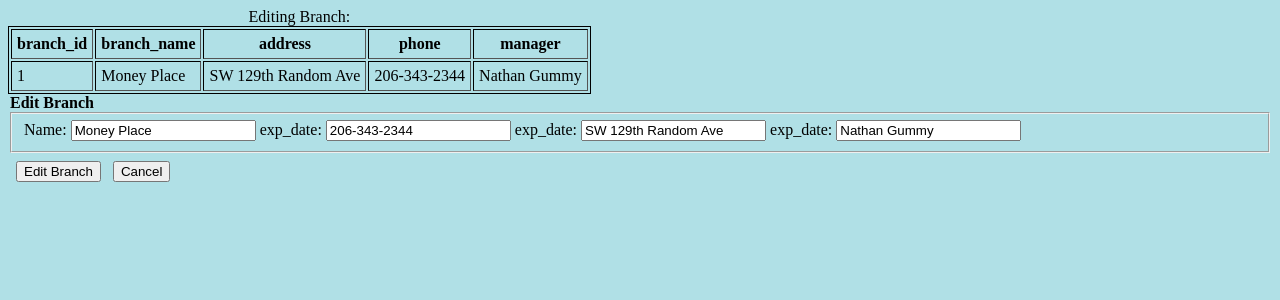
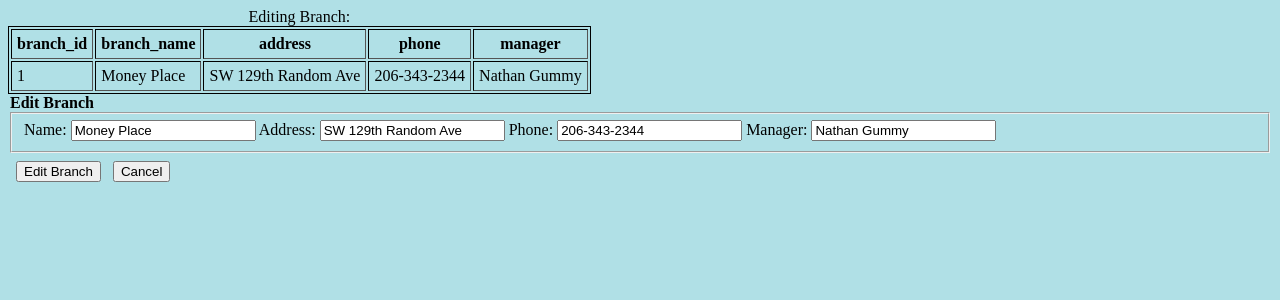
Before and after one commit to arim97/CS340WebApp, a Flask app: page /edit_branch/1 in a window 1280 px wide. Shown: the top 300 px of the page. Run offline with Flask 3, Linux system fonts and the light colour scheme; data comes from the database, SQL or seed files in the repository; data that the repository does not hold is empty; some libraries are stand-ins or nearby versions.

Commit message:
Fix Edit Functionality in Branches Page Fix Cancel Button in Branches Page Add empty table handling to Cards and Branches Page

```diff
--- a/app.py
+++ b/app.py
@@ -38,8 +38,6 @@ def Accounts():
         data = cur.fetchall()
         # render edit_accounts page passing our query data to the edit_accounts template
         return render_template("account.j2", accounts=data)
-
-
 
     # insert an account into the accounts table
     if request.method == "POST":
@@ -225,12 +223,15 @@ def Cards():
     if request.method == "GET":
         # mySQL query to grab all the cards in cards table
         query = "SELECT * FROM Cards"
+        query1 = "SELECT * FROM Accounts"
         cur = mysql.connection.cursor()
         cur.execute(query)
-        data = cur.fetchall()
+        results = cur.fetchall()
+        cur.execute(query1)
+        results1 = cur.fetchall()
 
         # render cards page passing our query data to the edit_cards template
-        return render_template("cards.j2", Cards=data)
+        return render_template("cards.j2", Cards=results, Accounts = results1)
 
 
     # Separate out the request methods, in this case this is for a POST
--- a/templates/branch.j2
+++ b/templates/branch.j2
@@ -9,7 +9,7 @@
     <div>
         <table border="1" cellpadding="5">
             <caption> Editing Branch: </caption>
-            <!-- Access accounts tuple passed from app.py -->
+            <!-- Access Branch tuple passed from app.py -->
             {% if Branches %}
                 <thead>
                     <tr>
@@ -34,11 +34,11 @@
         </table>
 
         <div id="edit">
-            <!-- form to edit data in Accounts-->
-            <form id="editBranch" action="/edit_branch/{{Branches[0].branch_id}}" method="post">
+            <!-- form to edit data in Branches-->
+            <form id="Edit_Branch action="/edit_branch/{{Branches[0].branch_id}}" method="post">
                 <legend><strong>Edit Branch</strong></legend>
                 <fieldset>
-                    <!-- We can preset form inputs to match attributes currently stored for 'id' of account to be updated via value= and accessing our passed accounts tuple -->
+                    <!-- We can preset form inputs to match attributes currently stored for 'id' of branch to be updated via value= and accessing our passed accounts tuple -->
                     <!-- Create hidden form input to store the passed 'id' of the account we are editing so we can access it easily in our 'POST' method in our app.py -->
                     <input type="hidden" value="{{Branches[0].branch_id}}" class="form-control" id="branch_id" name="branch_id" required>
 
@@ -46,18 +46,18 @@
                     <label for="branch_name">Name:</label>
                     <input type="text" value="{{Branches[0].branch_name}}" class="form-control" id="branch_name" name="branch_name"required>
 
-                    <label for="phone">exp_date:</label>
+                    <label for="address">Address:</label>
+                    <input type="text" value="{{Branches[0].address}}" class="form-control" id="address" name="address"required>
+
+                    <label for="phone">Phone:</label>
                     <input type="text" value="{{Branches[0].phone}}" class="form-control" id="phone" name="phone"required>
 
-                    <label for="address">exp_date:</label>
-                    <input type="text" value="{{Branches[0].address}}" class="form-control" id="address" name="address"required>
-
-                    <label for="manager">exp_date:</label>
+                    <label for="manager">Manager:</label>
                     <input type="text" value="{{Branches[0].manager}}" class="form-control" id="manager" name="manager"required>
 
                 </fieldset>
                 <input type="submit" value="Edit Branch" name="Edit_Branch" class="btn btn-primary" style="margin:.5rem;">
-                <a href='/cards'><input class="btn" type="button" value="Cancel"></a>
+                <a href='/branches'><input class="btn" type="button" value="Cancel"></a>
             </form>
         </div>
     </div>
--- a/templates/branches.j2
+++ b/templates/branches.j2
@@ -12,9 +12,10 @@
 	</script>
 </head>
 
-    <body onload="browseBranches()">
+    <body>
     <div id="browse">
     <caption>Branches</caption>
+    {% if Branches %}
     <table border="1" cellpadding="5">
     <thead>
     <tr>
@@ -45,6 +46,7 @@
     </tr>
     {% endfor %}
     </table>
+    {% endif %}
     <p>&nbsp;</p>
     </div>	<!-- browse -->
 
@@ -72,7 +74,6 @@
         <input class="btn" type="button" value="Cancel" onClick="browseBranches()">
     </form>
 
-
     <td><a href="/" class="btn btn-default">Return</a></td>
 </body>
 </html>
--- a/templates/card.j2
+++ b/templates/card.j2
@@ -8,7 +8,7 @@
 <body>
     <div>
         <table border="1" cellpadding="5">
-            <caption> Editing Cards: </caption>
+            <caption> Add a card: </caption>
             <!-- Access accounts tuple passed from app.py -->
             {% if Cards %}
                 <thead>
```
Also changed, not shown: templates/cards.j2 (+12 -9 lines).
